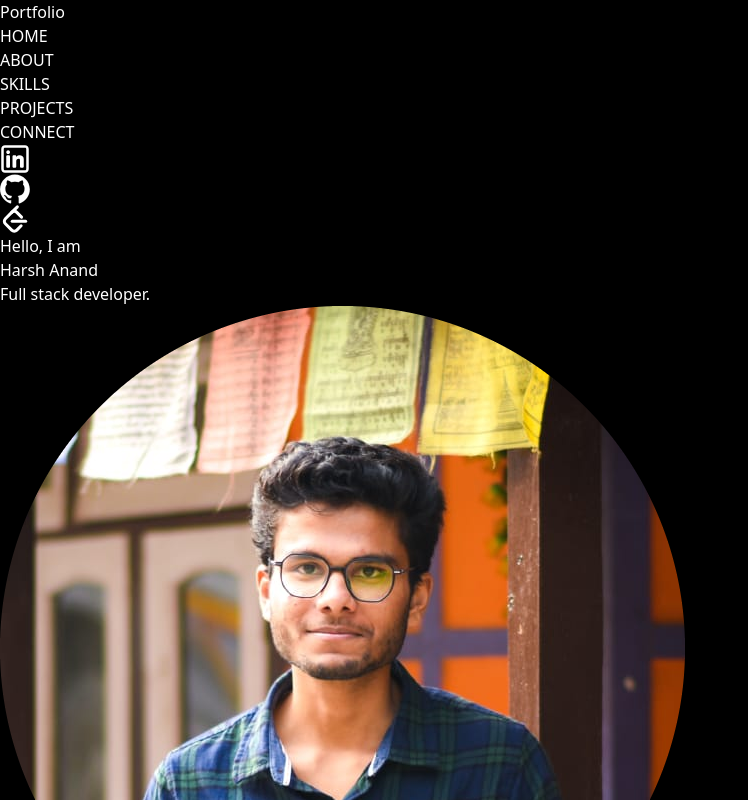
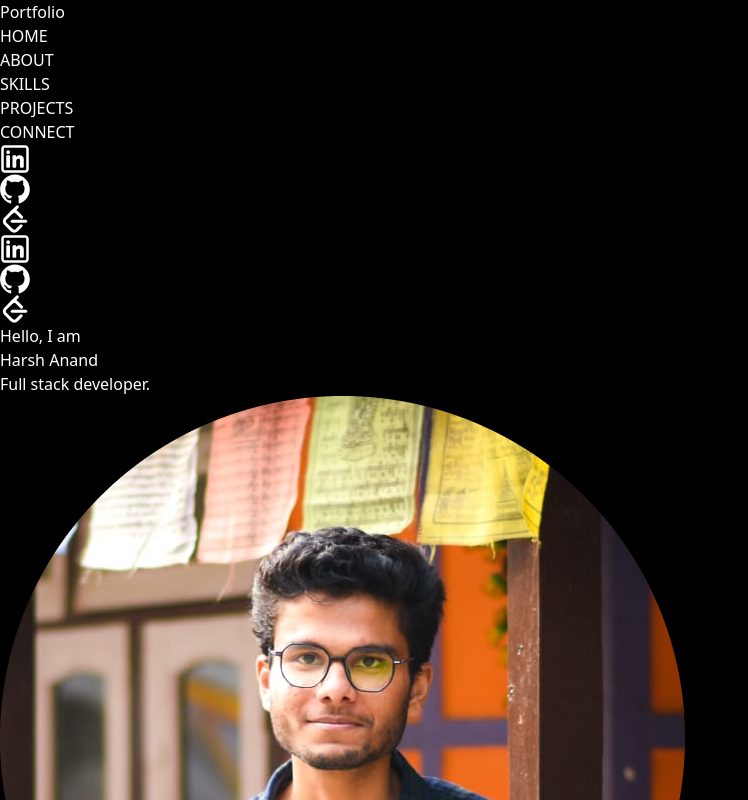
Before and after one commit to harshrox/Portfolio, a React (Vite) app: page / in a window 1280 px wide. Shown: the top 800 px of the page, without its empty margins (0-748 px from the left). Built offline with nearby package versions, Linux system fonts and the light colour scheme.

Commit message:
Added transition to navbar

```diff
--- a/src/App.jsx
+++ b/src/App.jsx
@@ -5,13 +5,18 @@ import linkedin from './assets/linkedin.svg'
 import github from './assets/github.svg'
 import leetcode from './assets/leetcode.svg'
 
+
 function App() {
 
-  window.onload = function(){
-    window.scrollTo(0 , 0);
+  window.onload = function () {
+    window.scrollTo(0, 0);
   };
 
   const [activeLink, setActiveLink] = useState(0);  // Hook used to update the highlighting of navbar links based on which section is being viewed
+
+  const [menuIcon, setMenuIcon] = useState(true);
+
+  const [closeIcon, setCloseIcon] = useState(false);
 
 
   return (
@@ -19,49 +24,80 @@ function App() {
 
       {/* Header / navbar */}
       <div className="flex flex-col h-screen" id="Intro">
-        <header className="bg-black fixed top-0 w-full">
-          <div className="px-4 py-5 flex justify-center md:justify-evenly shadow-lg shadow-slate-800">
-            <div>
-              <h1 className="font-bold text-xl hidden md:block">Portfolio</h1>
+        <header className="bg-black fixed w-full">
+          <div className={`px-6 md:px-4 py-3 md:py-5 flex justify-center md:items-center md:justify-evenly shadow-lg shadow-slate-800`}>
+            <div className={`${menuIcon ? 'absolute md:relative left-5 md:left-0 top-[20px] md:top-0 block' : 'hidden md:block'}`}>
+              <h1 className="font-bold text-xl">Portfolio</h1>
             </div>
-            <div>
-              <ul className="flex gap-5 md:gap-10">
+            <div className={`overflow-hidden ${menuIcon ? 'transition-max-h duration-500 max-h-0' : 'transition-max-h duration-1000 max-h-[1000px]'} md:max-h-[none] md:block text-xl md:text-base mt-8 mb-2 md:mt-0 md:mb-0`}>
+            {/* <div className={`${menuIcon ? 'md:block hidden' : 'block text-xl md:text-base mt-8 mb-2 md:mt-0 md:mb-0'}`}> */}
+              <ul className="flex md:flex-row flex-col md:mx-0 gap-5 md:gap-10 items-center">
                 <li>
-                  <a href="#" className={`text-gray-400 hover:text-white cursor-pointer font-mono font-semibold hover:border-b-2 border-b-blue-700 ${activeLink === 0 ? 'text-white border-b-2' : ''}`} onClick={()=> setActiveLink(0)}>HOME</a>
+                  <a href="#" className={`text-gray-400 hover:text-white cursor-pointer font-mono font-semibold hover:border-b-2 border-b-blue-700 ${activeLink === 0 ? 'text-white border-b-2' : ''}`} onClick={() => { setActiveLink(0); setMenuIcon(true); setCloseIcon(false) }}>HOME</a>
                 </li>
                 <li>
-                  <a href="#About" className={`text-gray-400 hover:text-white cursor-pointer font-mono font-semibold hover:border-b-2 border-b-blue-700 ${activeLink === 1 ? 'text-white border-b-2' : ''}`} onClick={()=> setActiveLink(1)}>ABOUT</a>
+                  <a href="#About" className={`text-gray-400 hover:text-white cursor-pointer font-mono font-semibold hover:border-b-2 border-b-blue-700 ${activeLink === 1 ? 'text-white border-b-2' : ''}`} onClick={() => { setActiveLink(1); setMenuIcon(true); setCloseIcon(false) }}>ABOUT</a>
                 </li>
                 <li>
-                  <a href="#" className={`text-gray-400 hover:text-white cursor-pointer font-mono font-semibold hover:border-b-2 border-b-blue-700 ${activeLink === 2 ? 'text-white border-b-2' : ''}`} onClick={()=> setActiveLink(2)}>SKILLS</a>
+                  <a href="#" className={`text-gray-400 hover:text-white cursor-pointer font-mono font-semibold hover:border-b-2 border-b-blue-700 ${activeLink === 2 ? 'text-white border-b-2' : ''}`} onClick={() => { setActiveLink(2); setMenuIcon(true); setCloseIcon(false) }}>SKILLS</a>
                 </li>
                 <li>
-                  <a href="#" className={`text-gray-400 hover:text-white cursor-pointer font-mono font-semibold hover:border-b-2 border-b-blue-700 ${activeLink === 3 ? 'text-white border-b-2' : ''}`} onClick={()=> setActiveLink(3)}>PROJECTS</a>
+                  <a href="#" className={`text-gray-400 hover:text-white cursor-pointer font-mono font-semibold hover:border-b-2 border-b-blue-700 ${activeLink === 3 ? 'text-white border-b-2' : ''}`} onClick={() => { { setActiveLink(3); setMenuIcon(true); setCloseIcon(false) } }}>PROJECTS</a>
                 </li>
                 <li>
-                  <a href="#" className={`text-gray-400 hover:text-white cursor-pointer font-mono font-semibold hover:border-b-2 border-b-blue-700 ${activeLink === 4 ? 'text-white border-b-2' : ''}`} onClick={()=> setActiveLink(4)}>CONNECT</a>
+                  <a href="#" className={`text-gray-400 hover:text-white cursor-pointer font-mono font-semibold hover:border-b-2 border-b-blue-700 ${activeLink === 4 ? 'text-white border-b-2' : ''}`} onClick={() => { { setActiveLink(4); setMenuIcon(true); setCloseIcon(false) } }}>CONNECT</a>
                 </li>
-              </ul>
-            </div>
-            <div className="hidden md:block">
-              <ul className="flex gap-4">
-                <li>
-                  <a href="#" className="text-gray-400 hover:text-white cursor-pointer">
+                <li className="md:hidden flex gap-4">
+                  <a href="#">
                     <img src={linkedin} alt="LinkedIn" width={30} title="LinkedIn" />
                   </a>
-                </li>
-                <li>
-                  <a href="#" className="text-gray-400 hover:text-white cursor-pointer">
+                  <a href="#">
                     <img src={github} alt="GitHub" width={30} title="GitHub" />
                   </a>
-                </li>
-                <li>
-                  <a href="#" className="text-gray-400 hover:text-white cursor-pointer">
+                  <a href="#">
                     <img src={leetcode} alt="LeetCode" width={30} title="LeetCode" />
                   </a>
                 </li>
               </ul>
             </div>
+            <div className="hidden md:block">
+              <ul className="flex gap-4 ">
+                <li>
+                  <a href="#">
+                    <img src={linkedin} alt="LinkedIn" width={30} title="LinkedIn" />
+                  </a>
+                </li>
+                <li>
+                  <a href="#">
+                    <img src={github} alt="GitHub" width={30} title="GitHub" />
+                  </a>
+                </li>
+                <li>
+                  <a href="#">
+                    <img src={leetcode} alt="LeetCode" width={30} title="LeetCode" />
+                  </a>
+                </li>
+              </ul>
+            </div>
+
+            {/* Menu Icon */}
+            {/* < div className={`block md:hidden ${menuIcon ? 'block' : 'hidden'}`}>
+              <button onClick={() => { setMenuIcon(false); setCloseIcon(true) }}><img src={menu} alt="Menu" width={32} /></button>
+            </div> */}
+            {/* Close Icon*/}
+            {/* <div className={`${closeIcon ? 'md:hidden block' : 'hidden'}`}>
+              <button onClick={() => { setMenuIcon(true); setCloseIcon(false) }}><img src={close} alt="Close" width={32} /></button>
+            </div>  */}
+
+            {/* Menu Icon / Close Icon */}
+            <div className="w-6 h-8 absolute right-5 top-[17px] block md:hidden" onClick={() => { setMenuIcon(menuIcon => !menuIcon); setCloseIcon(closeIcon => !closeIcon) }}>
+              <span className={`w-full h-1 bg-blue-700 block absolute top-1/2 left-1/2 transition-transform duration-500 ${menuIcon ? 'transform -translate-x-1/2 -translate-y-2.5' : 'transform -rotate-45 -translate-x-1/2 -translate-y-1/2'}`}></span>
+              <span className={`w-full h-1 bg-blue-700 block absolute top-1/2 left-1/2 transition duration-500 ${menuIcon ? 'transform -translate-x-1/2 -translate-y-1/2' : 'transform -rotate-180 -translate-x-1/2 -translate-y-1/2 opacity-0'}`}></span>
+              <span className={`w-full h-1 bg-blue-700 block absolute top-1/2 left-1/2 transition-transform duration-500 ${menuIcon ? 'transform -translate-x-1/2 translate-y-1.5' : 'transform rotate-45 -translate-x-1/2 -translate-y-1/2'}`}></span>
+            </div>
+
+
+
           </div>
         </header>
 
@@ -70,10 +106,10 @@ function App() {
           <section>
             <div className="grid grid-cols-1 md:grid-cols-2 p-16 border-0 md:border-x-2 border-slate-800">
               <div className="md:p-2">
-                <h2 className="font-bold text-2xl md:text-4xl">Hello, I am</h2>
+                <h2 className="text-2xl md:text-4xl font-serif">Hello, I am</h2>
                 <h2 className="font-bold text-4xl md:text-7xl mt-2 font-mono">Harsh Anand</h2>
                 <div className="w-1/4 h-1 bg-blue-500 mt-1 md:mt-2"></div>
-                <h2 className="font-bold text-2xl md:text-4xl mt-2 md:mt-4 text-blue-700">Full stack developer.</h2>
+                <h2 className="text-2xl md:text-4xl mt-2 md:mt-4 text-blue-700 font-serif">Full stack developer.</h2>
               </div>
               <div className="flex justify-center items-center mt-10 md:mt-0">
                 <img src={profile} alt="Profile" className="w-52 border-b-2 border-blue-700 pb-5" />
@@ -96,10 +132,10 @@ function App() {
           <div className="mx-5 md:mx-10 mb-5 md:mb-10 w-1/12 border border-blue-700"></div>
           <div className="grid grid-cols-1 md:grid-cols-2 ">
             <div className="p-5 md:p-10 text-lg md:text-2xl font-mono text-black">
-            Hey there! I'm a 4th-semester B.Tech in Computer Science and Engineering student at the <span className="text-blue-700">Indian Institute of Information Technology, Kalyani</span>. With a deep passion for technology and innovation , I'm proficient in languages like Java, Python, JavaScript, and C. I'm always eager to dive into new technologies within the realm of computer science. I'm also into gaming and would love to learn game development some day.
+              Hey there! I'm a 4th-semester B.Tech in Computer Science and Engineering student at the <span className="text-blue-700">Indian Institute of Information Technology, Kalyani</span>. With a deep passion for technology and innovation , I'm proficient in languages like Java, Python, JavaScript, and C. I'm always eager to dive into new technologies within the realm of computer science. I'm also into gaming and would love to learn game development some day.
             </div>
             <div className="p-5 md:p-10 text-lg md:text-2xl font-mono text-black">
-            In addition to my prowess in core languages, I'm well-versed in frontend development using HTML, CSS, and JavaScript, as well as backend development using Spring Boot. From front-end design to back-end architecture, I've honed my skills to cover every aspect of modern software development. I love taking on tough challenges! Every problem is a chance for me to learn and get better. With that being said , I consider myself as a <span className="text-blue-700">profound learner and problem solver</span>.
+              In addition to my prowess in core languages, I'm well-versed in frontend development using HTML, CSS, and JavaScript, as well as backend development using Spring Boot. From front-end design to back-end architecture, I've honed my skills to cover every aspect of modern software development. I love taking on tough challenges! Every problem is a chance for me to learn and get better. With that being said , I consider myself as a <span className="text-blue-700">profound learner and problem solver</span>.
             </div>
           </div>
         </section>
```
